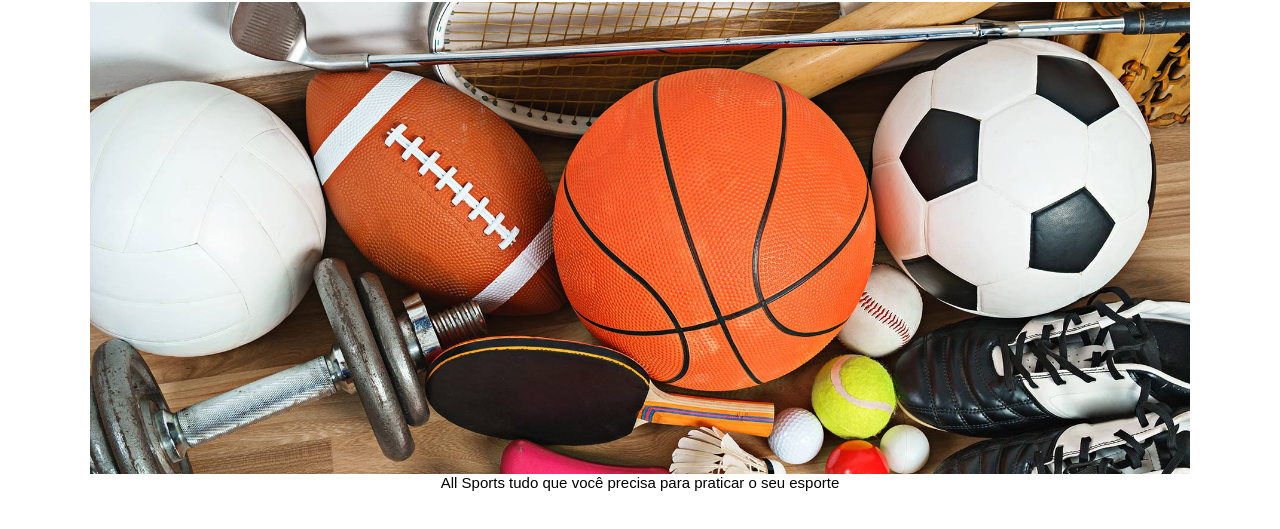
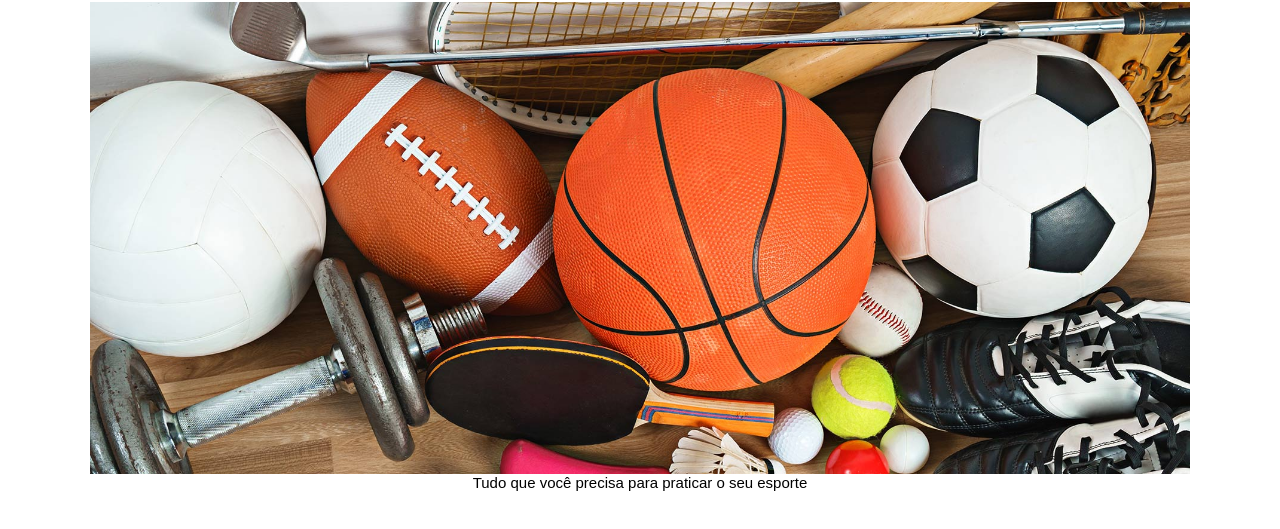
Before and after one commit to Nath-htaN/site, a plain HTML site: page index.html in a window 1280 px wide. Shown: the part 57-586 px from the top of the page. Drawn offline with Linux system fonts and the light colour scheme.

Commit message:
Update index.html

```diff
--- a/index.html
+++ b/index.html
@@ -23,6 +23,6 @@
         </ul>
     </div>
 <center><img class="teste" src="img/planodeaulaesporte_1840.jpg" alt="bolas de espostes"></center>
-<p class="titulo">All Sports tudo que você precisa para praticar o seu esporte</p>
+<p class="titulo">Tudo que você precisa para praticar o seu esporte</p>
 </body>
 </html>
```
